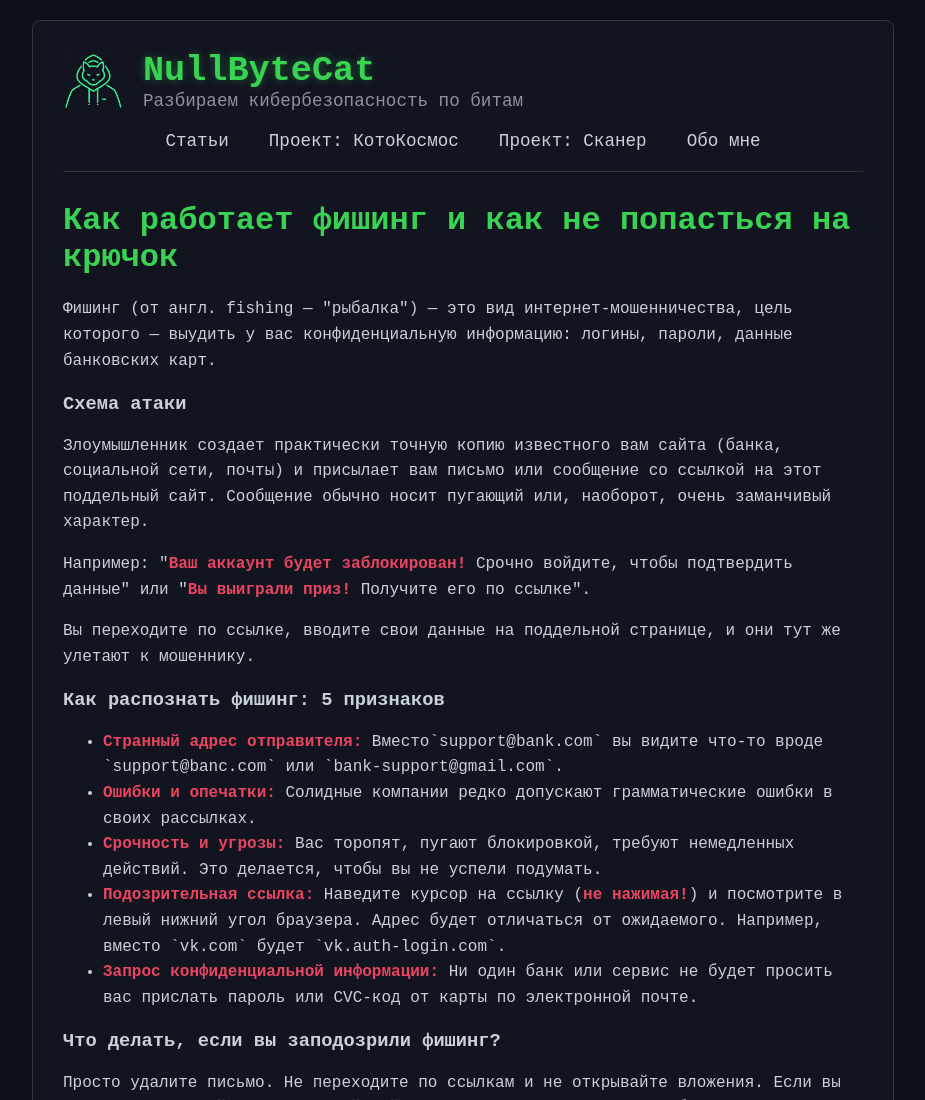
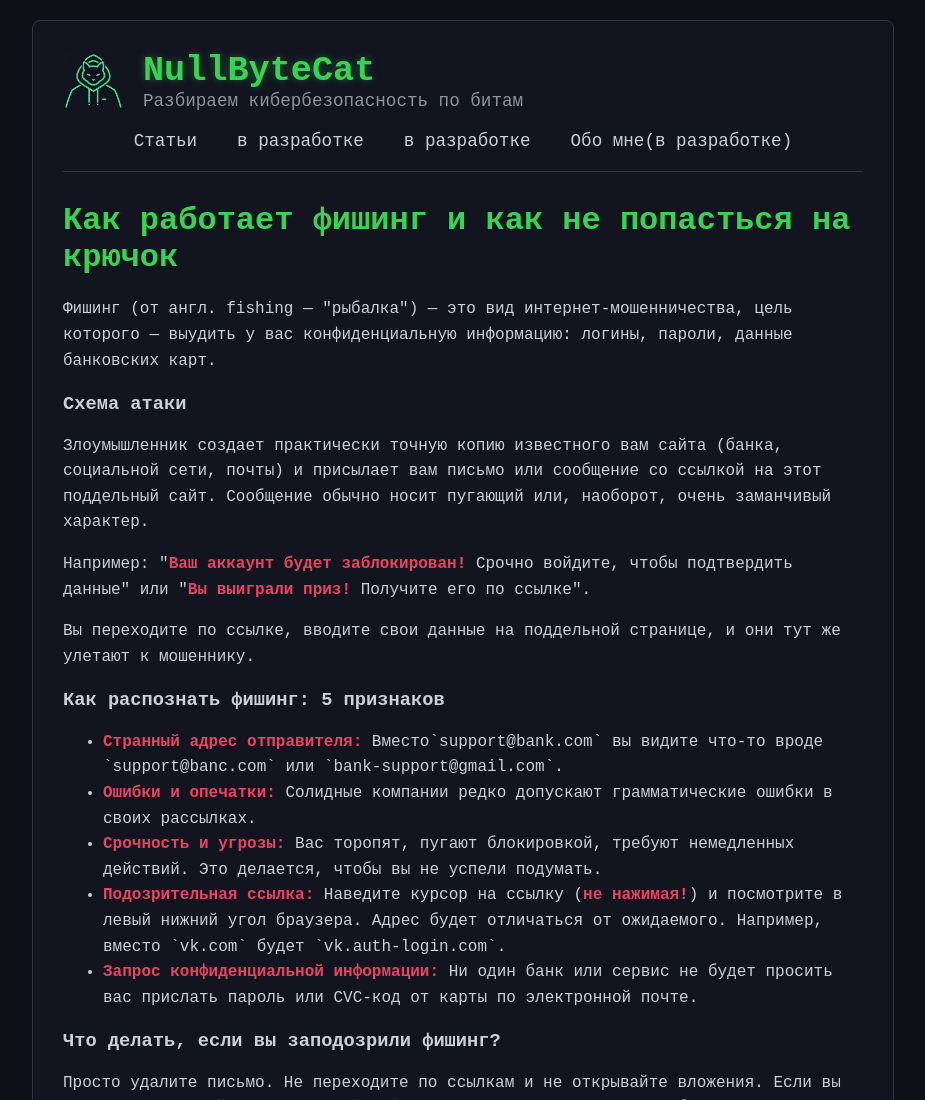
Before and after one commit to NullBiteCat/nullbitecat.github.io, a plain HTML site: page phishing.html in a window 1280 px wide. Shown: the top 1100 px of the page, without its empty margins (177-1102 px from the left). Drawn offline with Linux system fonts and the light colour scheme.

Commit message:
Update phishing.html

```diff
--- a/phishing.html
+++ b/phishing.html
@@ -45,9 +45,9 @@
   <nav class="main-nav">
   <ul>
    <li><a href="index.html">Статьи</a></li>
-   <li><a href="#">Проект: КотоКосмос</a></li>
-   <li><a href="#">Проект: Сканер</a></li>
-   <li><a href="#">Обо мне</a></li>
+   <li><a href="#">в разработке</a></li>
+  <li><a href="#">в разработке</a></li>
+  <li><a href="#">Обо мне(в разработке)</a></li>
   </ul>
   </nav>
  </header>
```
